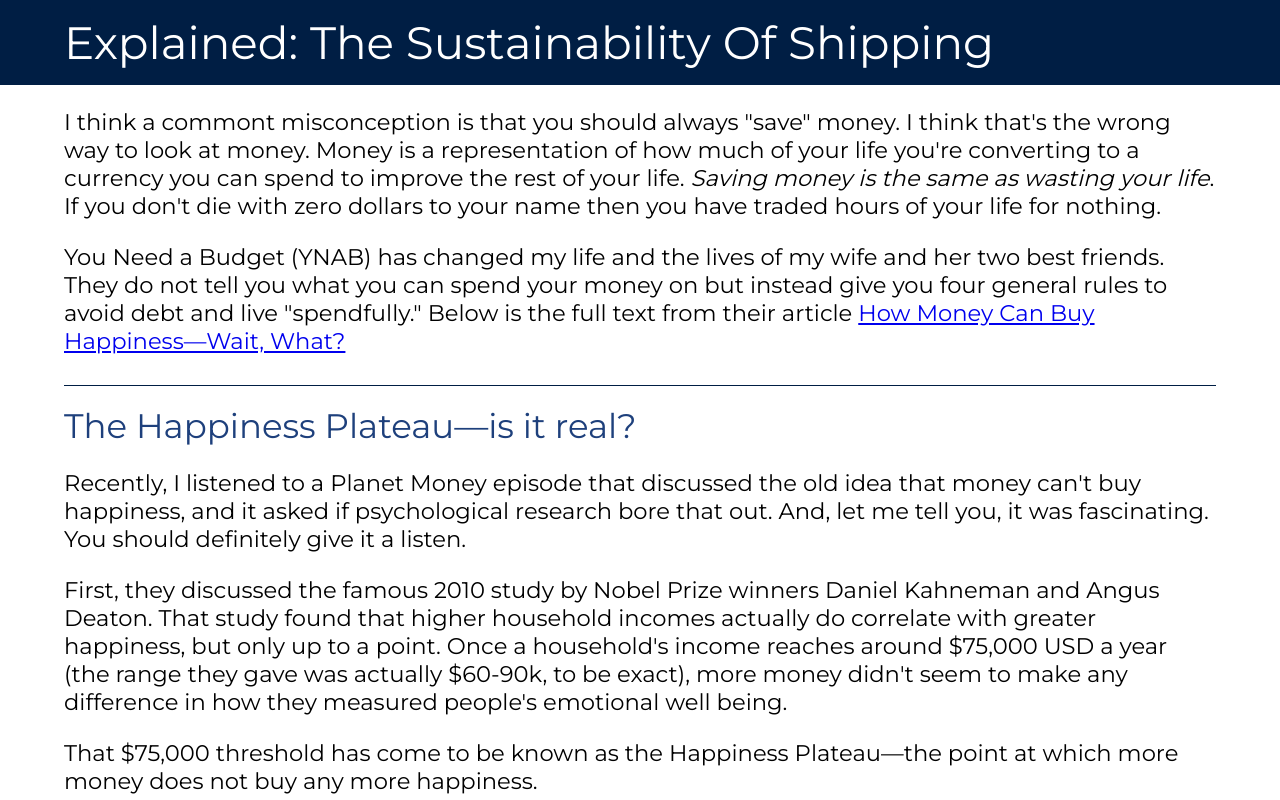
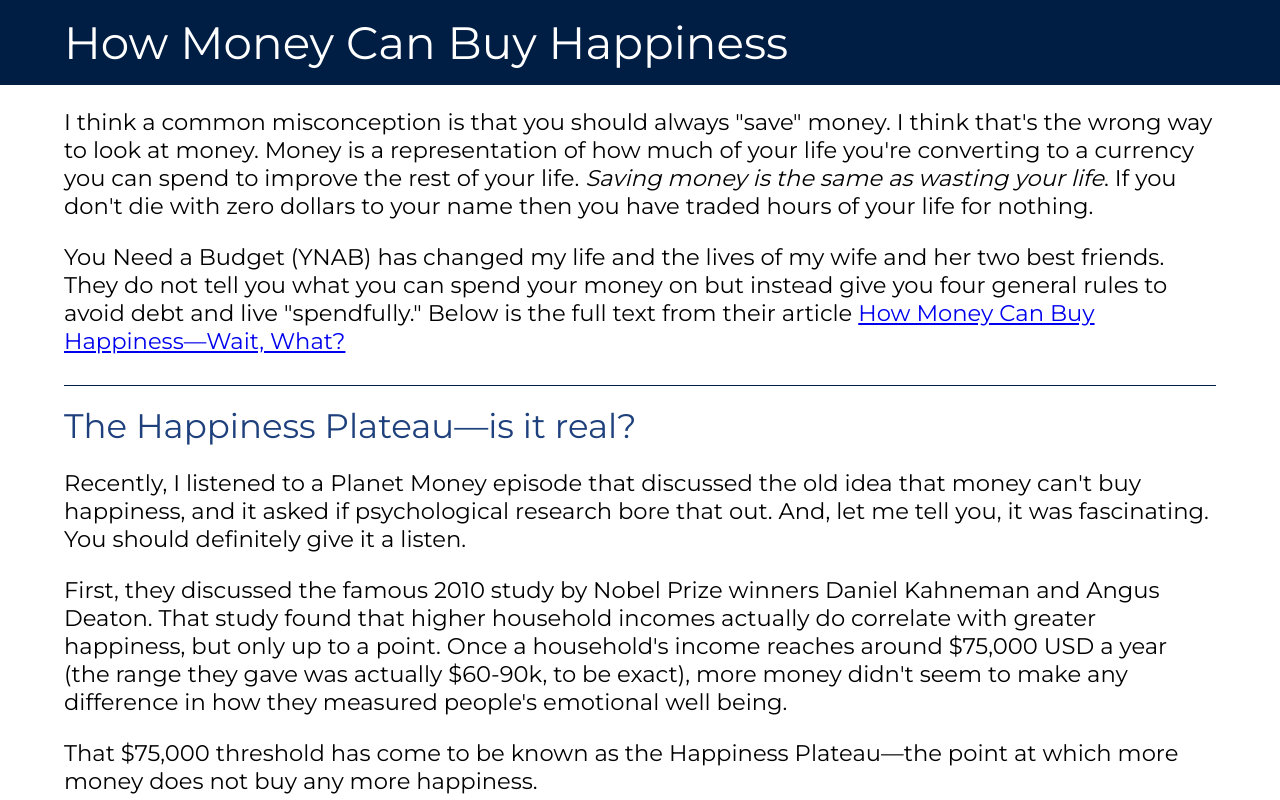
Before and after one commit to KristopherWagner/development-site, a React app: page /articles/how-money-can-buy-happiness in a window 1280 px wide. Shown: the top 800 px of the page. Built offline with nearby package versions, Linux system fonts and the light colour scheme; a web font is replaced by a local one.

Commit message:
:bug: Fix typos

```diff
--- a/src/routes/articles/how-money-can-buy-happiness.tsx
+++ b/src/routes/articles/how-money-can-buy-happiness.tsx
@@ -15,10 +15,10 @@ export default function RouteComponent() {
         title="How Money Can Buy Happiness—Wait, What?"
         url="https://www.ynab.com/blog/how-money-can-buy-happiness-wait-what"
       />
-      <Header heading="Explained: The Sustainability Of Shipping">
+      <Header heading="How Money Can Buy Happiness">
         <p>
-          I think a commont misconception is that you should always "save"
-          money. I think that's the wrong way to look at money. Money is a
+          I think a common misconception is that you should always "save" money.
+          I think that's the wrong way to look at money. Money is a
           representation of how much of your life you're converting to a
           currency you can spend to improve the rest of your life.{' '}
           <em>Saving money is the same as wasting your life</em>. If you don't
```
